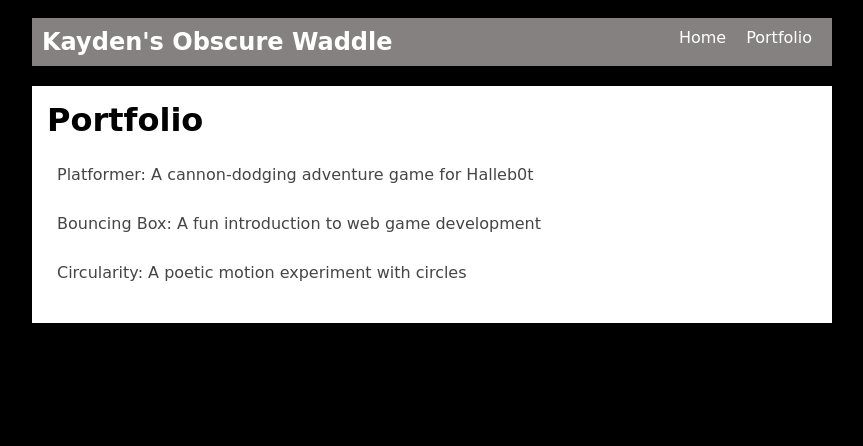
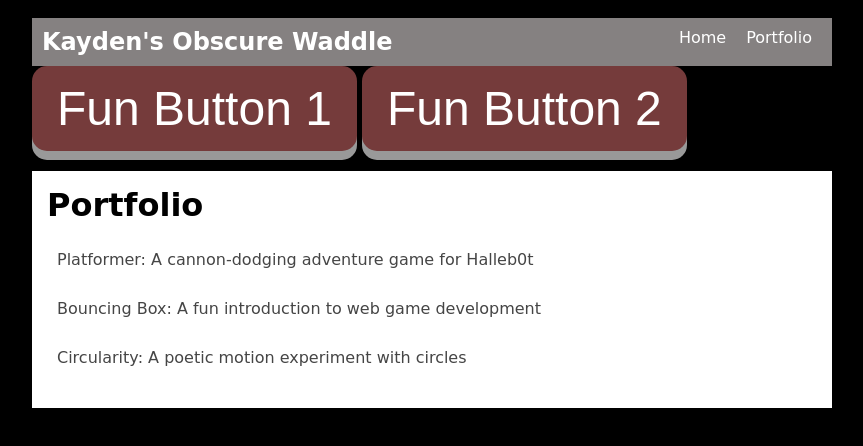
Before and after one commit to kayden985/kayden985.github.io, a plain HTML site: page portfolio.html in a window 1280 px wide. Shown: the whole page, without its empty margins (208-1071 px from the left). Drawn offline with Linux system fonts and the light colour scheme.

Commit message:
add index.html and css files

```diff
--- a/portfolio.html
+++ b/portfolio.html
@@ -3,9 +3,35 @@
   <head>
     <title>Obsucure Waddle</title>
     <link rel="stylesheet" href="style.css" />
+    <link rel="icon" type="image/x-icon" href="https://www.shutterstock.com/image-vector/airplane-sign-vector-illustration-plane-260nw-2482458205.jpg">
+    <meta name="viewport" content="width=device-width, initial-scale=1">
+    <style>
+    .button {
+      padding: 15px 25px;
+      font-size: 48px;
+      text-align: center;
+      cursor: pointer;
+      outline: none;
+      color: #fff;
+      background-color: #753b3b;
+      border: none;
+      border-radius: 15px;
+      box-shadow: 0 9px #999;
+    }
+
+    .button:hover {background-color: #3e8e41}
+
+    .button:active {
+      background-color: #3e8e41;
+      box-shadow: 0 5px #666;
+      transform: translateY(4px);
+    }
+    </style>
   </head>
 
+
   <body>
+
     <!-- All content goes here -->
     <div id="all-contents">
         <nav>
@@ -20,7 +46,8 @@
 
             </ul>
         </nav>
-
+        <button class="button">Fun Button 1</button>
+        <button class="button">Fun Button 2</button>
         <main>
             <div class="content">
                 <h1>Portfolio</h1>
```
